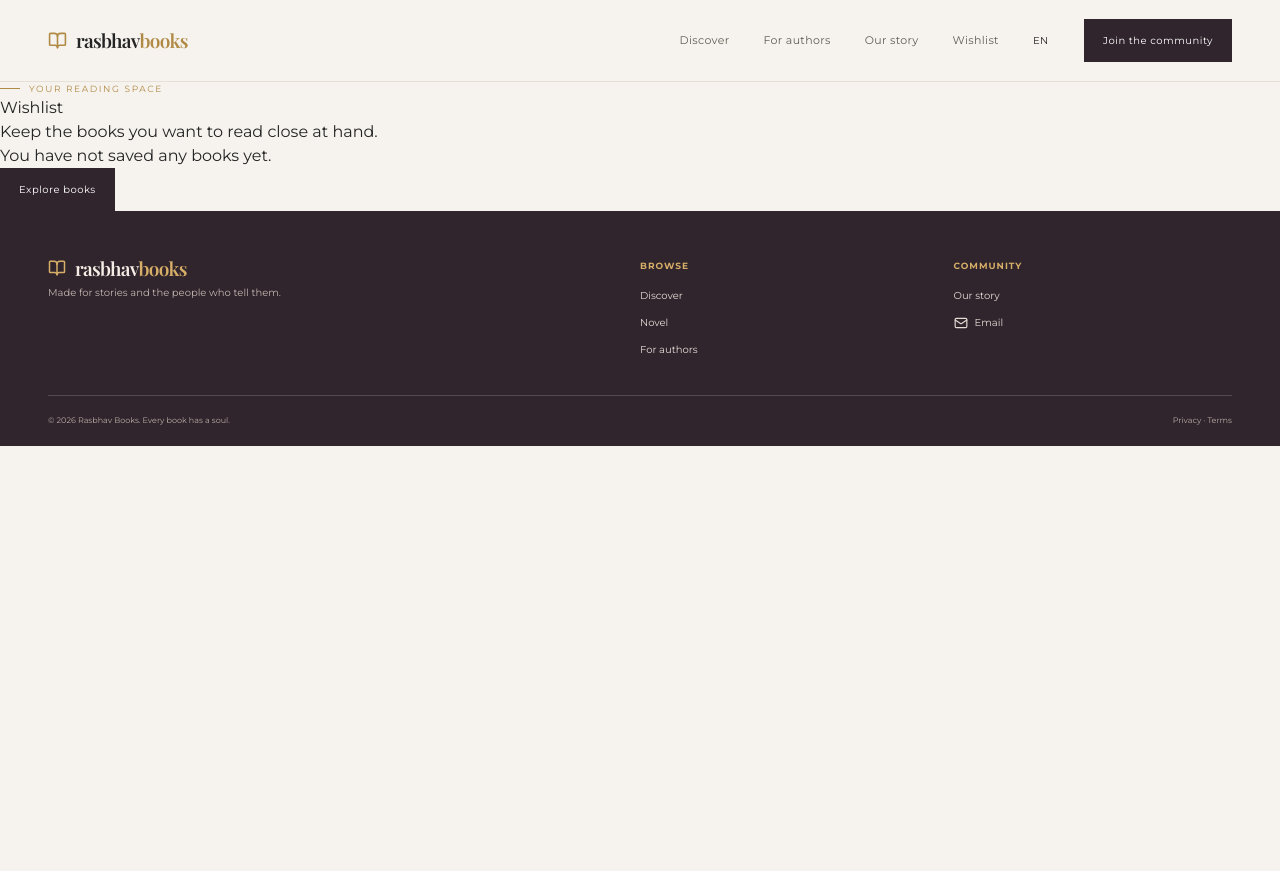
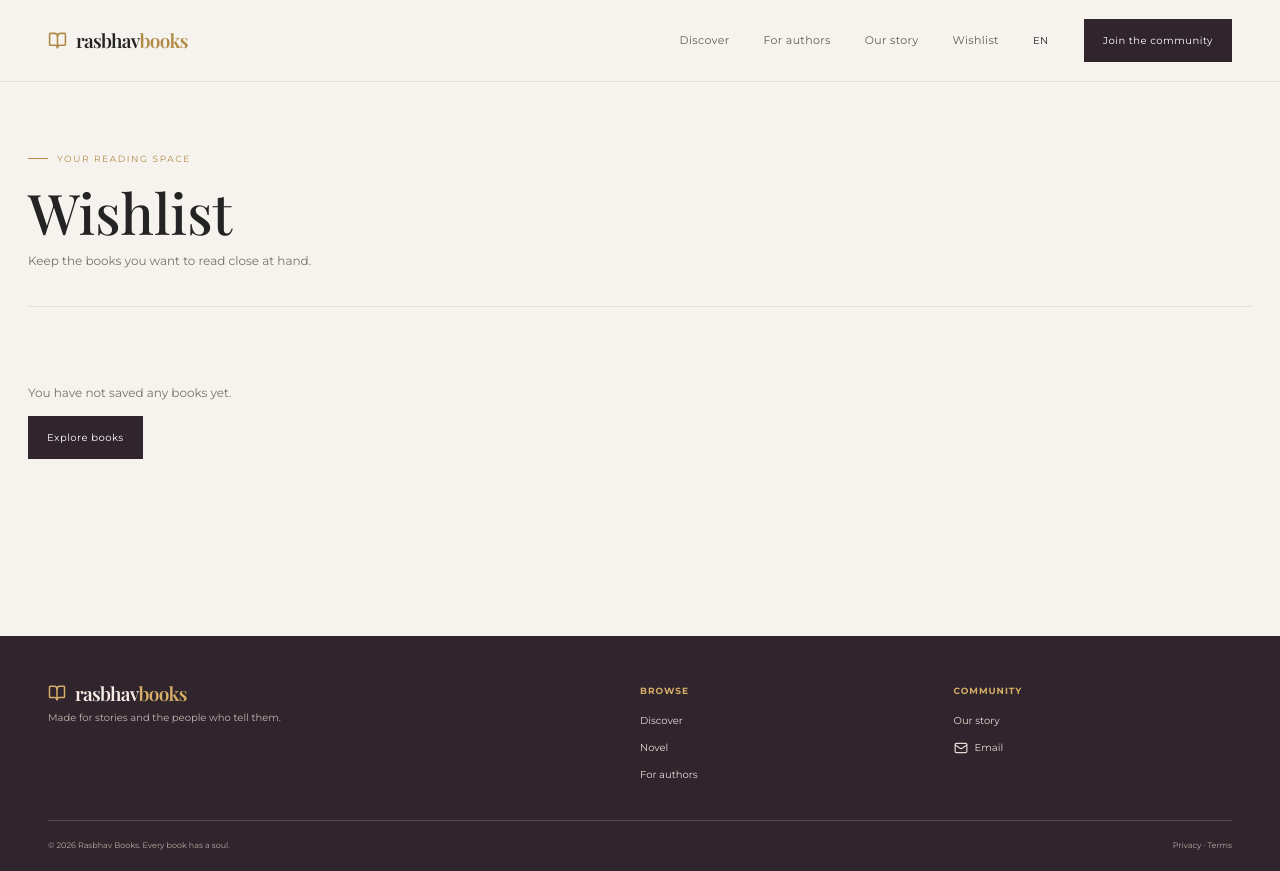
Before and after one commit to Rasbhavbooks/my-first-website, a React (Vite) app in the folder client/: page /wishlist in a window 1280 px wide. Before the commit the page ends 800 px from the top, so only its background shows below. Built offline with nearby package versions, Linux system fonts and the light colour scheme; a web font is replaced by a local one.

Commit message:
feat(reader): style wishlist interactions and page

```diff
--- a/client/src/styles/global.css
+++ b/client/src/styles/global.css
@@ -206,3 +206,15 @@ button { color: inherit; }
  .detail-copy h1 { font-size: 39px; }
  .detail-facts { gap: 12px; }
 }
+
+.book-card { position: relative; }
+.wishlist-toggle { position: absolute; z-index: 2; top: 12px; right: 12px; width: 36px; height: 36px; display: grid; place-items: center; border: 1px solid #ffffffb0; border-radius: 50%; background: #f6f3eeed; color: #493944; cursor: pointer; transition: color .2s, transform .2s, background .2s; }
+.wishlist-toggle:hover { transform: scale(1.06); background: #fff; }
+.wishlist-toggle.is-saved { color: #a65d48; }
+.wishlist-count { display: inline-grid; min-width: 16px; height: 16px; margin-left: 5px; padding: 0 4px; place-items: center; border-radius: 99px; background: #e9e1d5; color: #493944; font-size: 9px; }
+.wishlist-page { max-width: 1224px; min-height: 60vh; margin: auto; padding: 70px 0 100px; }
+.wishlist-page h1 { margin: 15px 0 8px; font: 500 clamp(38px,5vw,56px)/1.1 var(--serif); }
+.wishlist-intro { margin: 0 0 34px; color: #77716a; font-size: 12px; line-height: 1.8; }
+.wishlist-empty { min-height: 230px; display: flex; flex-direction: column; align-items: flex-start; justify-content: center; gap: 14px; border-top: 1px solid var(--line); color: #77716a; font-size: 12px; }
+@media (max-width: 900px) { .wishlist-page { margin-left: 28px; margin-right: 28px; } }
+@media (max-width: 620px) { .wishlist-page { min-height: 65vh; margin: 0 20px; padding: 54px 0 70px; } }
```
